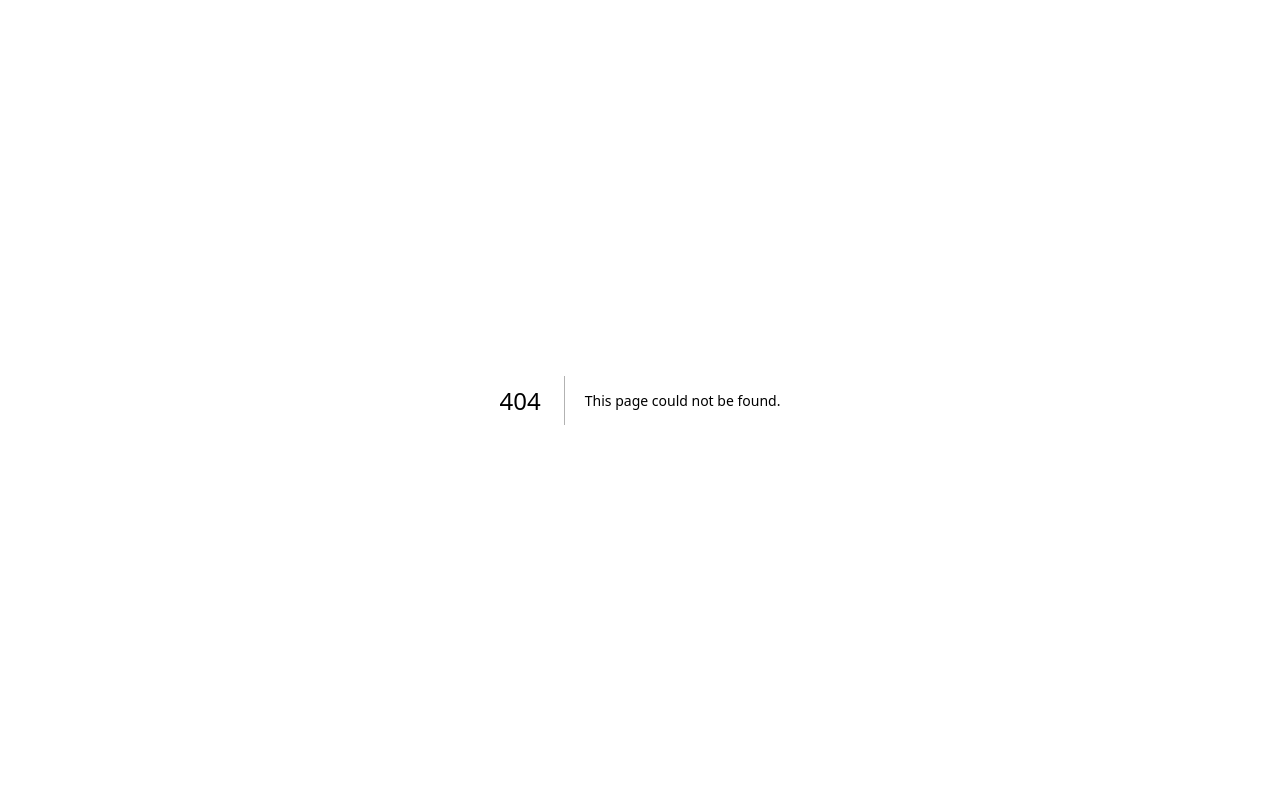
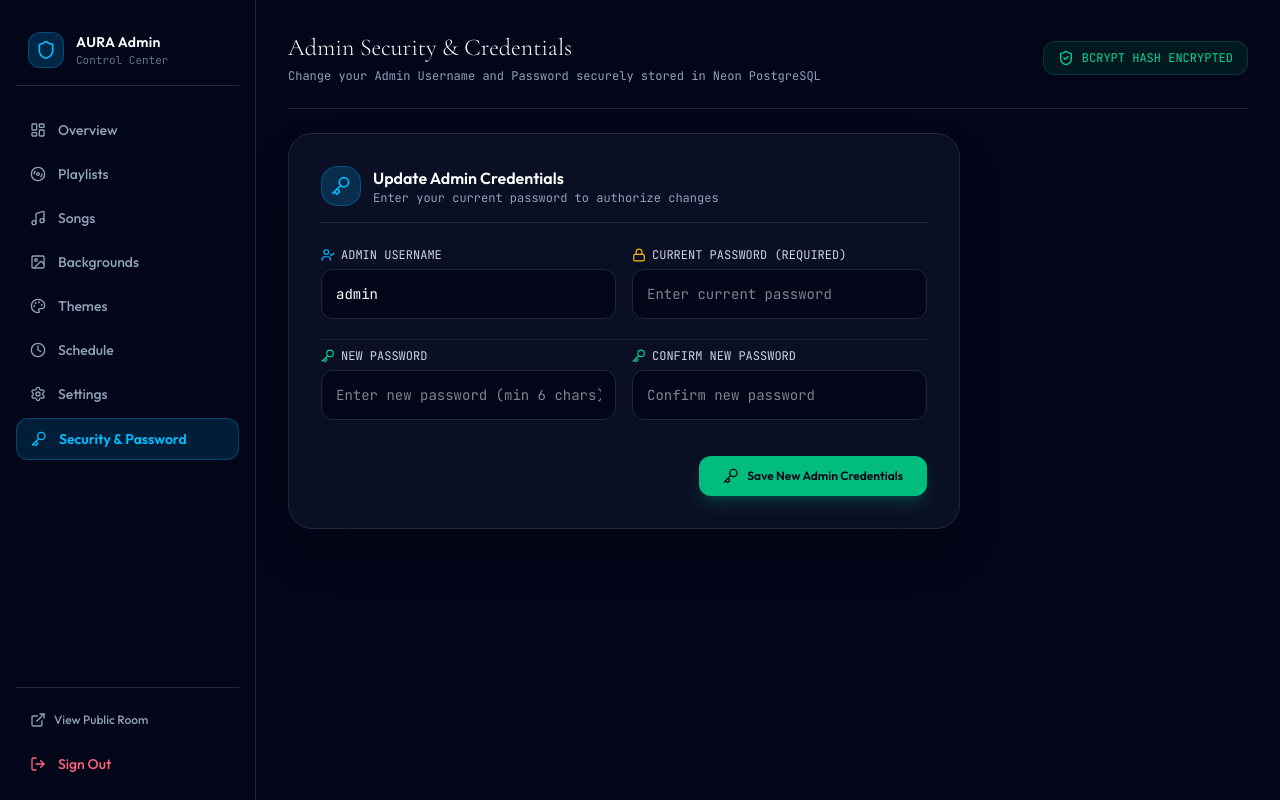
Before and after one commit to aibyparin2004/ambient-radio, a Next.js app: page /admin/security in a window 1280 px wide. Before the commit this address had no page. Built offline with nearby package versions, Linux system fonts and the light colour scheme.

Commit message:
Add dedicated /admin/security page and sidebar link to Change Password

```diff
--- /dev/null
+++ b/app/admin/security/page.tsx
@@ -0,0 +1,169 @@
+"use client";
+
+import React, { useState } from "react";
+import { AdminSidebar } from "@/components/admin/AdminSidebar";
+import { ShieldCheck, Key, Lock, UserCheck } from "lucide-react";
+
+export default function AdminSecurityPage() {
+  const [securityData, setSecurityData] = useState({
+    newUsername: "admin",
+    currentPassword: "",
+    newPassword: "",
+    confirmPassword: "",
+  });
+  const [updatingPassword, setUpdatingPassword] = useState(false);
+
+  const handleUpdatePassword = async (e: React.FormEvent) => {
+    e.preventDefault();
+    if (!securityData.currentPassword) {
+      alert("Please enter your current password.");
+      return;
+    }
+    if (securityData.newPassword && securityData.newPassword !== securityData.confirmPassword) {
+      alert("New password and confirm password do not match.");
+      return;
+    }
+
+    setUpdatingPassword(true);
+    try {
+      const res = await fetch("/api/admin/password", {
+        method: "PUT",
+        headers: { "Content-Type": "application/json" },
+        body: JSON.stringify({
+          currentPassword: securityData.currentPassword,
+          newUsername: securityData.newUsername,
+          newPassword: securityData.newPassword,
+        }),
+      });
+
+      const data = await res.json();
+      if (res.ok) {
+        alert("✔ Success! Admin credentials updated. Please use your new login credentials next time.");
+        setSecurityData({
+          newUsername: data.username || securityData.newUsername,
+          currentPassword: "",
+          newPassword: "",
+          confirmPassword: "",
+        });
+      } else {
+        alert(data.error || "Failed to update admin credentials.");
+      }
+    } catch (err) {
+      console.error(err);
+      alert("Network error while updating credentials.");
+    } finally {
+      setUpdatingPassword(false);
+    }
+  };
+
+  return (
+    <div className="flex h-screen bg-slate-950 text-slate-100 font-sans select-none">
+      <AdminSidebar />
+
+      <main className="flex-1 overflow-y-auto p-8 space-y-6">
+        {/* Header */}
+        <div className="flex items-center justify-between pb-6 border-b border-slate-800">
+          <div>
+            <h1 className="text-2xl font-serif font-light text-white">Admin Security & Credentials</h1>
+            <p className="text-xs text-slate-400 font-mono mt-1">
+              Change your Admin Username and Password securely stored in Neon PostgreSQL
+            </p>
+          </div>
+
+          <div className="flex items-center gap-2 rounded-xl bg-emerald-500/10 px-3.5 py-2 border border-emerald-500/20 text-emerald-400 text-xs font-mono">
+            <ShieldCheck className="h-4 w-4" />
+            <span>BCRYPT HASH ENCRYPTED</span>
+          </div>
+        </div>
+
+        {/* Password Form Card */}
+        <div className="max-w-2xl rounded-3xl border border-slate-800 bg-slate-900/60 p-8 shadow-2xl space-y-6">
+          <div className="flex items-center gap-3 pb-4 border-b border-slate-800">
+            <div className="flex h-10 w-10 items-center justify-center rounded-2xl bg-sky-500/20 text-sky-400 border border-sky-500/30">
+              <Key className="h-5 w-5" />
+            </div>
+            <div>
+              <h3 className="text-base font-semibold text-white">Update Admin Credentials</h3>
+              <p className="text-xs text-slate-400 font-mono">Enter your current password to authorize changes</p>
+            </div>
+          </div>
+
+          <form onSubmit={handleUpdatePassword} className="space-y-5 text-xs">
+            <div className="grid grid-cols-1 md:grid-cols-2 gap-4">
+              <div>
+                <label className="text-slate-300 font-mono uppercase block mb-1.5 flex items-center gap-1.5">
+                  <UserCheck className="h-3.5 w-3.5 text-sky-400" />
+                  <span>Admin Username</span>
+                </label>
+                <input
+                  type="text"
+                  required
+                  value={securityData.newUsername}
+                  onChange={(e) => setSecurityData({ ...securityData, newUsername: e.target.value })}
+                  placeholder="e.g. admin"
+                  className="w-full rounded-xl bg-slate-950 border border-slate-800 p-3.5 text-white focus:border-sky-500 focus:outline-none font-mono text-sm"
+                />
+              </div>
+
+              <div>
+                <label className="text-slate-300 font-mono uppercase block mb-1.5 flex items-center gap-1.5">
+                  <Lock className="h-3.5 w-3.5 text-amber-400" />
+                  <span>Current Password (Required)</span>
+                </label>
+                <input
+                  type="password"
+                  required
+                  value={securityData.currentPassword}
+                  onChange={(e) => setSecurityData({ ...securityData, currentPassword: e.target.value })}
+                  placeholder="Enter current password"
+                  className="w-full rounded-xl bg-slate-950 border border-slate-800 p-3.5 text-white focus:border-sky-500 focus:outline-none font-mono text-sm"
+                />
+              </div>
+            </div>
+
+            <div className="grid grid-cols-1 md:grid-cols-2 gap-4 pt-2 border-t border-slate-800/80">
+              <div>
+                <label className="text-slate-300 font-mono uppercase block mb-1.5 flex items-center gap-1.5">
+                  <Key className="h-3.5 w-3.5 text-emerald-400" />
+                  <span>New Password</span>
+                </label>
+                <input
+                  type="password"
+                  value={securityData.newPassword}
+                  onChange={(e) => setSecurityData({ ...securityData, newPassword: e.target.value })}
+                  placeholder="Enter new password (min 6 chars)"
+                  className="w-full rounded-xl bg-slate-950 border border-slate-800 p-3.5 text-white focus:border-sky-500 focus:outline-none font-mono text-sm"
+                />
+              </div>
+
+              <div>
+                <label className="text-slate-300 font-mono uppercase block mb-1.5 flex items-center gap-1.5">
+                  <Key className="h-3.5 w-3.5 text-emerald-400" />
+                  <span>Confirm New Password</span>
+                </label>
+                <input
+                  type="password"
+                  value={securityData.confirmPassword}
+                  onChange={(e) => setSecurityData({ ...securityData, confirmPassword: e.target.value })}
+                  placeholder="Confirm new password"
+                  className="w-full rounded-xl bg-slate-950 border border-slate-800 p-3.5 text-white focus:border-sky-500 focus:outline-none font-mono text-sm"
+                />
+              </div>
+            </div>
+
+            <div className="pt-4 flex justify-end">
+              <button
+                type="submit"
+                disabled={updatingPassword}
+                className="flex items-center gap-2 rounded-xl bg-emerald-500 px-6 py-3 text-xs font-semibold text-slate-950 hover:bg-emerald-400 transition-colors shadow-lg shadow-emerald-500/20 disabled:opacity-50"
+              >
+                <Key className="h-4 w-4" />
+                <span>{updatingPassword ? "Saving Changes..." : "Save New Admin Credentials"}</span>
+              </button>
+            </div>
+          </form>
+        </div>
+      </main>
+    </div>
+  );
+}
--- a/components/admin/AdminSidebar.tsx
+++ b/components/admin/AdminSidebar.tsx
@@ -14,6 +14,7 @@ import {
   Shield,
   LogOut,
   ExternalLink,
+  Key,
 } from "lucide-react";
 
 export const AdminSidebar: React.FC = () => {
@@ -38,6 +39,7 @@ export const AdminSidebar: React.FC = () => {
     { name: "Themes", href: "/admin/themes", icon: Palette },
     { name: "Schedule", href: "/admin/schedule", icon: Clock },
     { name: "Settings", href: "/admin/settings", icon: Settings },
+    { name: "Security & Password", href: "/admin/security", icon: Key },
   ];
 
   return (
```
